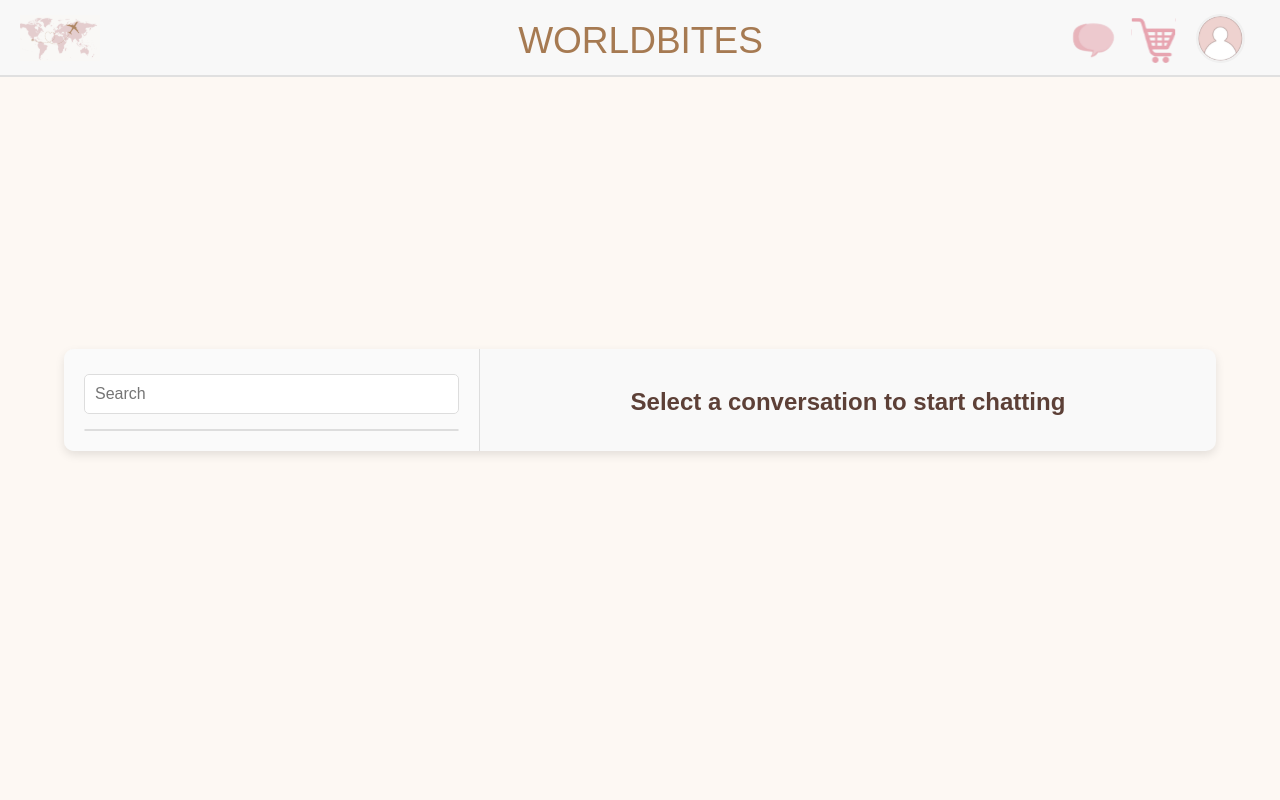
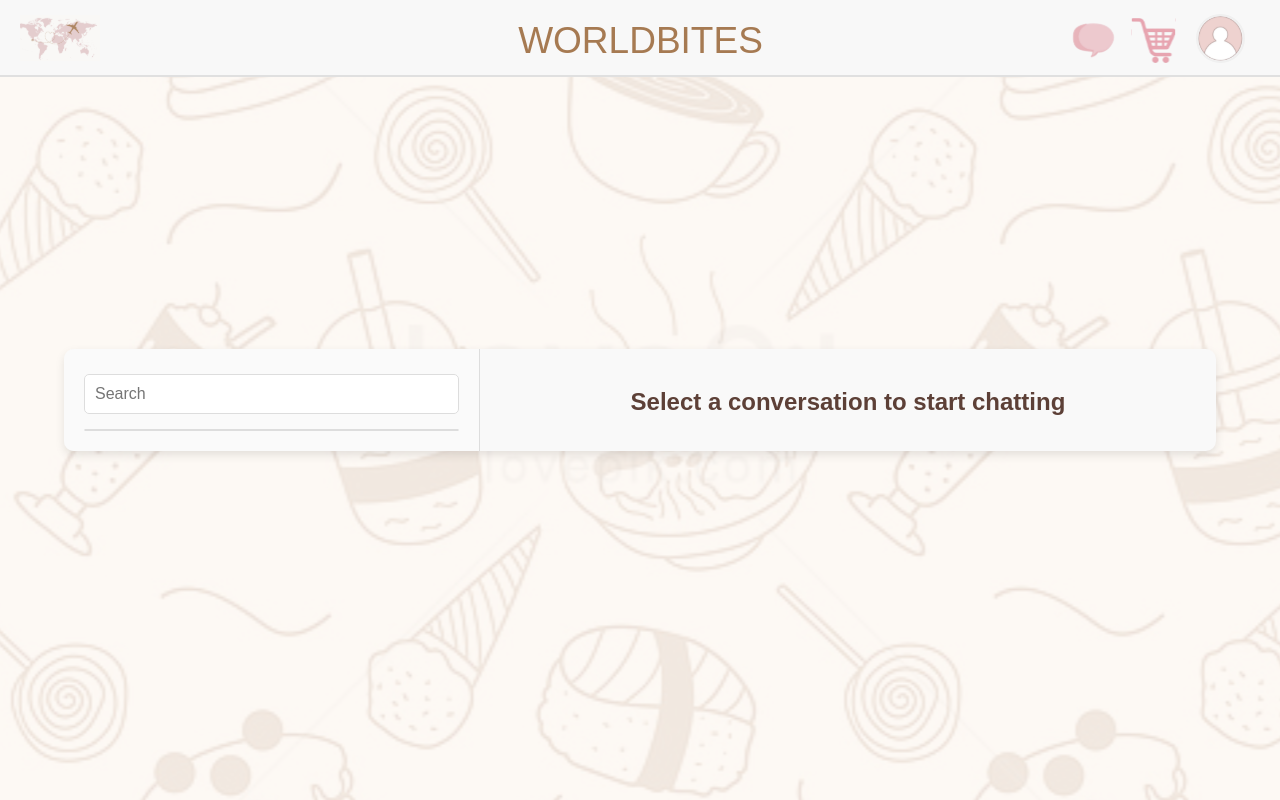
Before and after one commit to florenciasen/Worldbites, a React (Create React App) app in the folder client/: page /chat in a window 1280 px wide. Built offline with nearby package versions, Linux system fonts and the light colour scheme; a web font is replaced by a local one.

Commit message:
Background chat added

```diff
--- a/client/src/pages/ChatPage/Chat.css
+++ b/client/src/pages/ChatPage/Chat.css
@@ -9,6 +9,10 @@ body {
 }
 
 .container-chat {
+    background-image: url('../../assets/Wallpaper.svg');
+    background-size: cover;
+    background-position: center;
+    background-repeat: no-repeat;
     min-height: 100vh;
     width: 100%;
     background-color: #fdf8f3;
```
